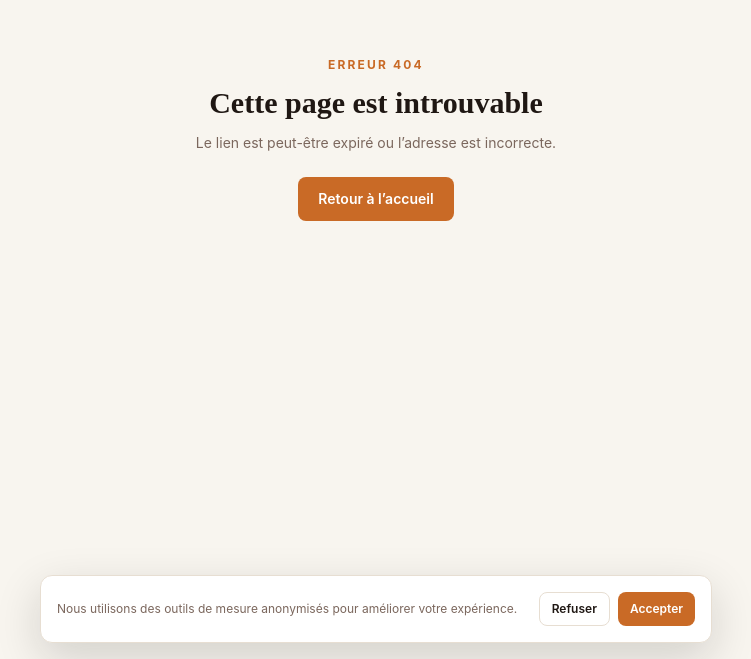
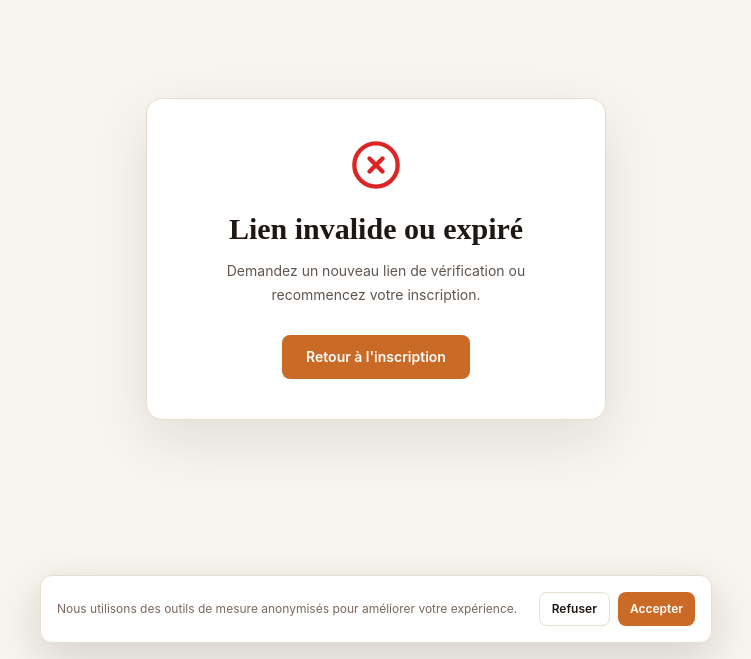
Before and after one commit to AladdineNsir/the-adorable-woof-frontend, a React (Vite) app: page /verify-email/1 in a window 1280 px wide. Shown: the part 141-800 px from the top of the page, without its empty margins (264-1015 px from the left). Built offline with nearby package versions, Linux system fonts and the light colour scheme; no server answers.

Commit message:
correction Tous

```diff
--- a/src/App.jsx
+++ b/src/App.jsx
@@ -38,6 +38,7 @@ const Login = lazy(() => { prefetchRoute("/login"); return import("./pages/Login
 const Register = lazy(() => { prefetchRoute("/register"); return import("./pages/Register"); });
 const ForgotPassword = lazy(() => import("./pages/ForgotPassword"));
 const ResetPassword = lazy(() => import("./pages/ResetPassword"));
+const VerifyEmail = lazy(() => import("./pages/VerifyEmail"));
 
 /* ================= USER ================= */
 
@@ -177,6 +178,7 @@ function AppRoutes() {
 
       <Route path="/forgot-password" element={<ForgotPassword />} />
       <Route path="/reset-password/:token" element={<ResetPassword />} />
+      <Route path="/verify-email/:token" element={<VerifyEmail />} />
 
       {/* ================= CLIENT ================= */}
 
--- a/src/admin/components/ProductForm.jsx
+++ b/src/admin/components/ProductForm.jsx
@@ -419,13 +419,6 @@ if (!form.category) {
 
 if (!form.subCategory) {
   setToastMessage("Veuillez sélectionner une sous-catégorie.");
-  setToastType("error");
-  setToastVisible(true);
-  return;
-}
-
-if (form.sizes.length === 0 || form.colors.length === 0) {
-  setToastMessage("Ajoutez au moins une taille et une couleur.");
   setToastType("error");
   setToastVisible(true);
   return;
--- a/src/pages/ProductDetails.jsx
+++ b/src/pages/ProductDetails.jsx
@@ -386,7 +386,7 @@ className="h-full w-full scale-[1.10] rounded-[14px] object-contain"      loadin
       <div className="mb-3 flex items-center justify-between">
 
         <div>
-          <span className="block text-[10px] font-semibold uppercase tracking-[0.18em] text-[#625B54]">
+          <span className="block text-xs font-bold uppercase tracking-[0.18em] text-[#403A35]">
             Taille
           </span>
            <Link
@@ -412,7 +412,7 @@ className="h-full w-full scale-[1.10] rounded-[14px] object-contain"      loadin
             key={size}
             type="button"
             onClick={() => setSelectedSize(size)}
-            className={`relative h-10 w-10 rounded-md border transition-all duration-200 ${
+            className={`relative flex h-11 w-11 items-center justify-center rounded-md border text-base font-bold transition-all duration-200 ${
   selectedSize === size
     ? "border-[#C89B5A] bg-[#C89B5A] text-white ring-1 ring-[#C89B5A] ring-offset-1"
     : "border-[#DED7CF] bg-white text-[#4B4743] hover:border-[#C89B5A] hover:scale-105"
@@ -430,11 +430,11 @@ className="h-full w-full scale-[1.10] rounded-[14px] object-contain"      loadin
     <div>
 
       <div className="mb-3">
-        <span className="block text-[10px] font-semibold uppercase tracking-[0.18em] text-[#625B54]">
+        <span className="block text-xs font-bold uppercase tracking-[0.18em] text-[#403A35]">
           Couleur
         </span>
 
-        <span className="mt-1 block text-xs text-velora-gold">
+        <span className="mt-1 block text-sm font-bold text-velora-gold">
           {selectedColor?.name || "Sélectionnez une couleur"}
         </span>
       </div>
@@ -450,7 +450,7 @@ className="h-full w-full scale-[1.10] rounded-[14px] object-contain"      loadin
               backgroundColor: color.code || color.hex || "#F4EEE7",
             }}
             aria-label={`Choisir ${color.name}`}
-            className={`relative h-12 w-12 overflow-hidden rounded-lg border transition-all duration-200 focus-visible:outline-none focus-visible:ring-2 focus-visible:ring-[#C89B5A] focus-visible:ring-offset-2 ${
+            className={`relative h-14 w-14 overflow-hidden rounded-lg border-2 transition-all duration-200 focus-visible:outline-none focus-visible:ring-2 focus-visible:ring-[#C89B5A] focus-visible:ring-offset-2 ${
               selectedColor?.name === color.name
                 ? "border-[#C89B5A] ring-1 ring-[#C89B5A] ring-offset-1"
                 : "border-[#DED7CF] hover:border-[#C89B5A] hover:scale-105"
--- a/src/pages/Register.jsx
+++ b/src/pages/Register.jsx
@@ -48,13 +48,13 @@ export default function Register() {
     setLoading(true);
 
     try {
-      await register({
+      const data = await register({
         name: form.name,
         email: form.email,
         password: form.password,
       });
 
-      toast.success("Compte créé avec succès.");
+      toast.success(data.message || "Vérifiez votre boîte email pour activer votre compte.");
       navigate("/login");
     } catch (error) {
       toast.error(error.response?.data?.message || "Erreur.");
--- /dev/null
+++ b/src/pages/VerifyEmail.jsx
@@ -0,0 +1,40 @@
+import React, { useEffect, useState } from "react";
+import { Link, useParams } from "react-router-dom";
+import { CheckCircle2, XCircle } from "lucide-react";
+import { verifyEmail } from "../services/authApi";
+
+export default function VerifyEmail() {
+  const { token } = useParams();
+  const [status, setStatus] = useState("loading");
+
+  useEffect(() => {
+    verifyEmail(token)
+      .then(() => setStatus("success"))
+      .catch(() => setStatus("error"));
+  }, [token]);
+
+  const success = status === "success";
+
+  return (
+    <main className="flex min-h-screen items-center justify-center bg-[#F7F3EC] px-4">
+      <section className="w-full max-w-[460px] rounded-2xl border border-[#E8DED1] bg-white p-8 text-center shadow-[0_20px_60px_rgba(17,17,17,0.10)] sm:p-10">
+        {status === "loading" ? (
+          <p className="text-sm text-[#5F554E]">Vérification en cours...</p>
+        ) : (
+          <>
+            {success ? <CheckCircle2 className="mx-auto text-velora-gold" size={52} /> : <XCircle className="mx-auto text-red-600" size={52} />}
+            <h1 className="mt-5 font-premium text-3xl font-bold text-velora-dark">
+              {success ? "Email confirmé" : "Lien invalide ou expiré"}
+            </h1>
+            <p className="mt-3 text-sm leading-6 text-[#5F554E]">
+              {success ? "Votre compte est maintenant actif. Vous pouvez vous connecter." : "Demandez un nouveau lien de vérification ou recommencez votre inscription."}
+            </p>
+            <Link to={success ? "/login" : "/register"} className="mt-7 inline-flex h-11 items-center rounded-lg bg-velora-gold px-6 text-sm font-semibold text-white">
+              {success ? "Se connecter" : "Retour à l'inscription"}
+            </Link>
+          </>
+        )}
+      </section>
+    </main>
+  );
+}
--- a/src/services/authApi.js
+++ b/src/services/authApi.js
@@ -10,6 +10,11 @@ export const login = async (user) => {
 
 export const register = async (user) => {
   const { data } = await axios.post(`${API_URL}/register`, user, authHeaders());
+  return data;
+};
+
+export const verifyEmail = async (token) => {
+  const { data } = await axios.get(`${API_URL}/verify-email/${token}`);
   return data;
 };
 
```
